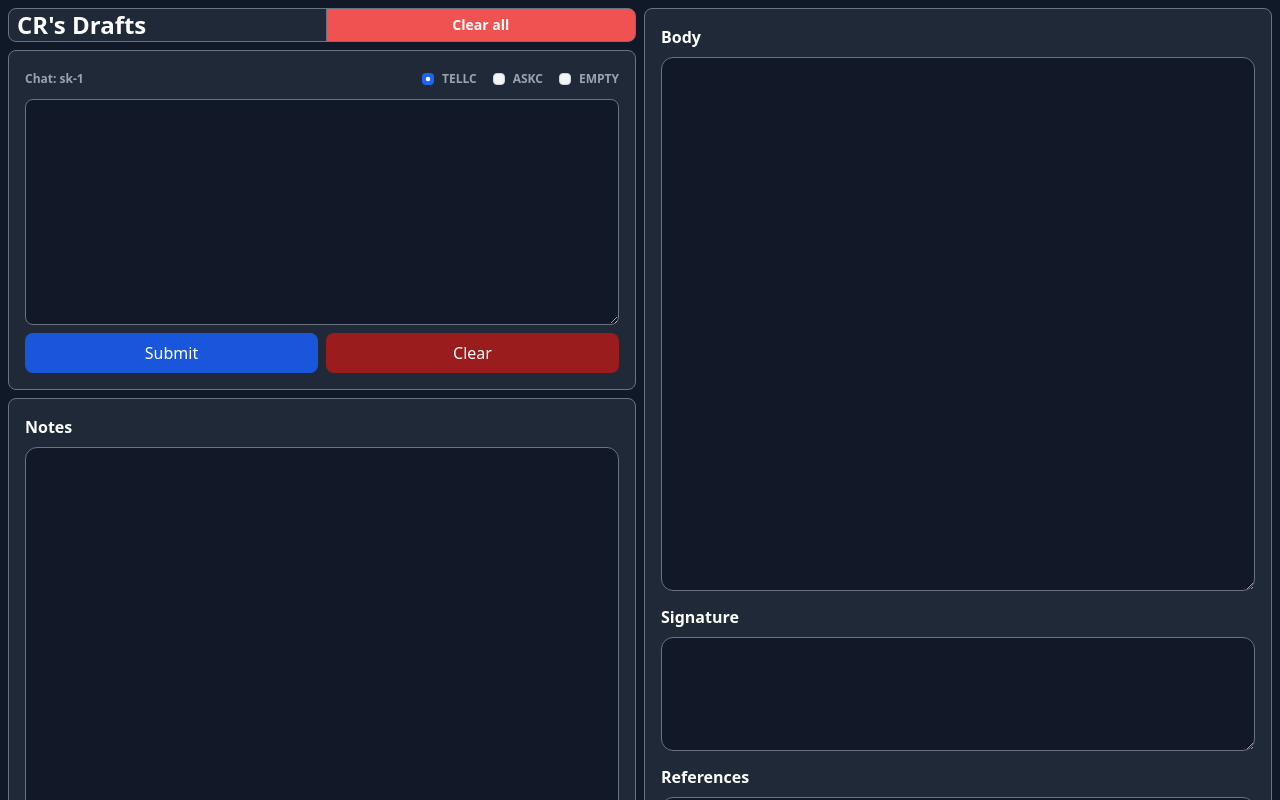
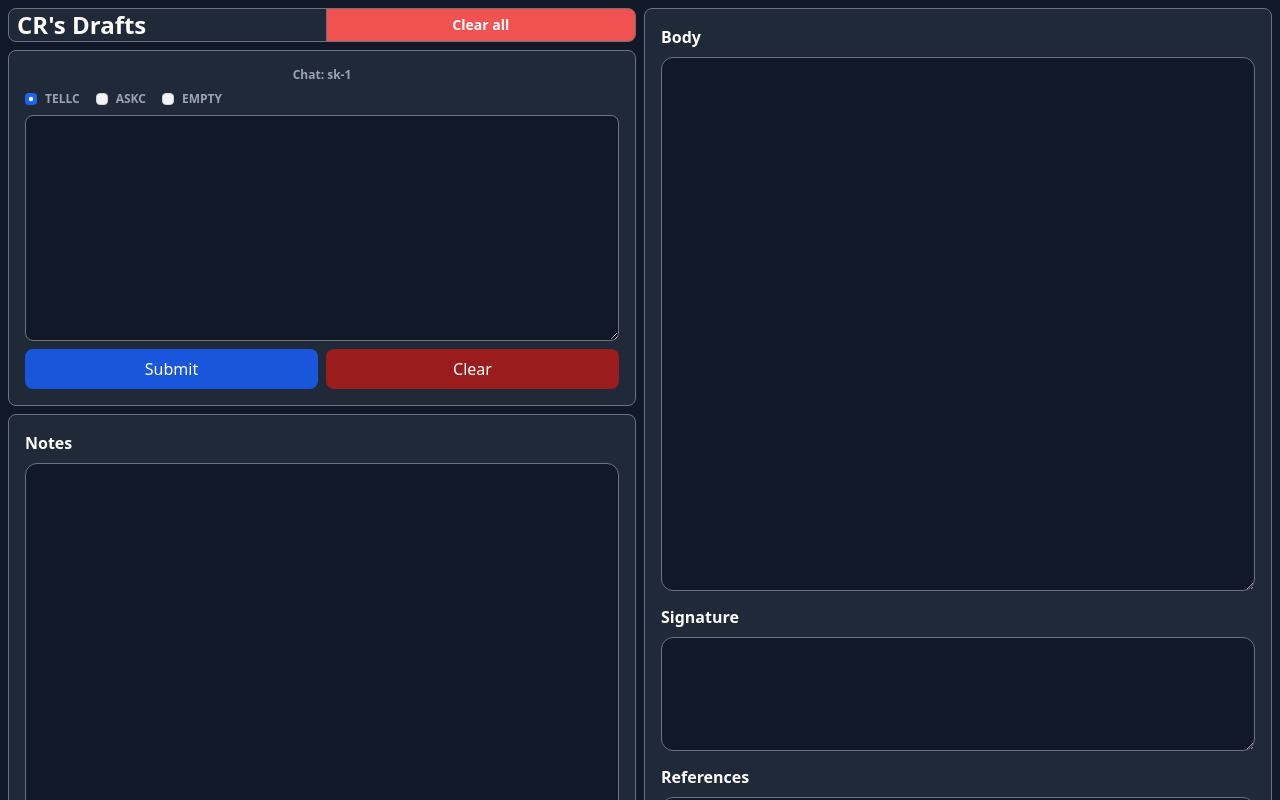
Before and after one commit to SanchezPepe/canner-drafts, a Nuxt app: page /1 in a window 1280 px wide. Shown: the top 800 px of the page. Built offline with nearby package versions, Linux system fonts and the light colour scheme.

Commit message:
Refactor chat options layout and spinner size

```diff
--- a/pages/[token].vue
+++ b/pages/[token].vue
@@ -19,20 +19,17 @@
       </div>
 
       <!-- Chat -->
-      <div class="border border-gray-500 rounded-lg bg-gray-800 text-white p-4">
+      <div
+        class="flex flex-col items-center space-y-2 border border-gray-500 rounded-lg bg-gray-800 text-white p-4"
+      >
         <!-- Header -->
-        <div class="flex flex-row items-center space-x-2">
-          <label for="header" class="flex grow font-bold text-xs text-gray-400">
+        <label class="font-bold text-xs text-gray-400">
           Chat: {{ chat.key }}
         </label>
 
-          <!-- Prompt -->
-          <div class="flex">
-            <!-- Radiogrup with label tell or ask a customer -->
-            <div
-              class="flex justify-end space-x-4 items-center w-full py-1 ml-1"
-            >
-              <!-- Tell a customer -->
+        <!-- Options -->
+        <div class="flex justify-between w-full">
+          <div class="flex space-x-4">
             <label
               :key="option.value"
               class="text-xs text-gray-400 flex flex-row items-center space-x-2"
@@ -55,25 +52,19 @@
               </p>
             </label>
           </div>
-          </div>
-
           <div v-if="loading" class="loading-spinner"></div>
         </div>
 
-        <!-- Options -->
-
         <!-- Prompt -->
-        <div class="flex my-2">
         <textarea
           class="w-full p-3 text-sm text-white border border-gray-500 rounded-lg bg-gray-900 focus:ring-blue-500 focus:border-blue-500"
           v-model="chat.input"
           required
           :rows="10"
         />
-        </div>
 
         <!-- Buttons -->
-        <div class="grid grid-cols-2 gap-2 mt-2">
+        <div class="grid grid-cols-2 gap-2 w-full">
           <button
             @click="fetchGpt3Response"
             class="inline-flex items-center p-2 font-medium justify-center text-white bg-blue-700 rounded-lg focus:ring-4 focus:ring-blue-200 hover:bg-blue-800"
@@ -329,8 +320,8 @@ export default {
   border: 4px solid #f3f3f3;
   border-top: 4px solid #3498db;
   border-radius: 50%;
-  width: 25px;
-  height: 25px;
+  width: 20px;
+  height: 20px;
   animation: spin 1s linear infinite;
 }
 
```
Lines whose indentation alone changed are shown as unchanged.
